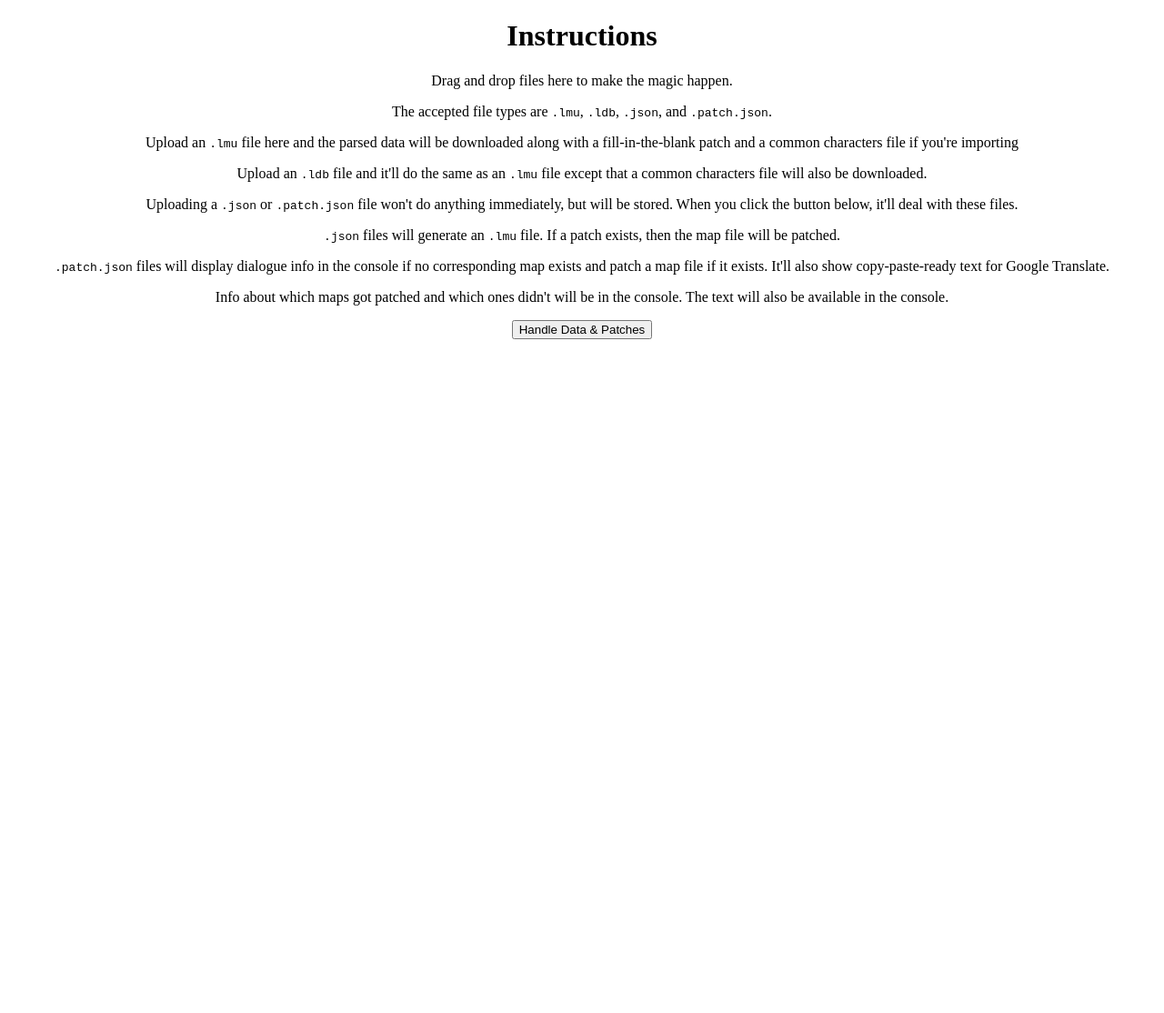
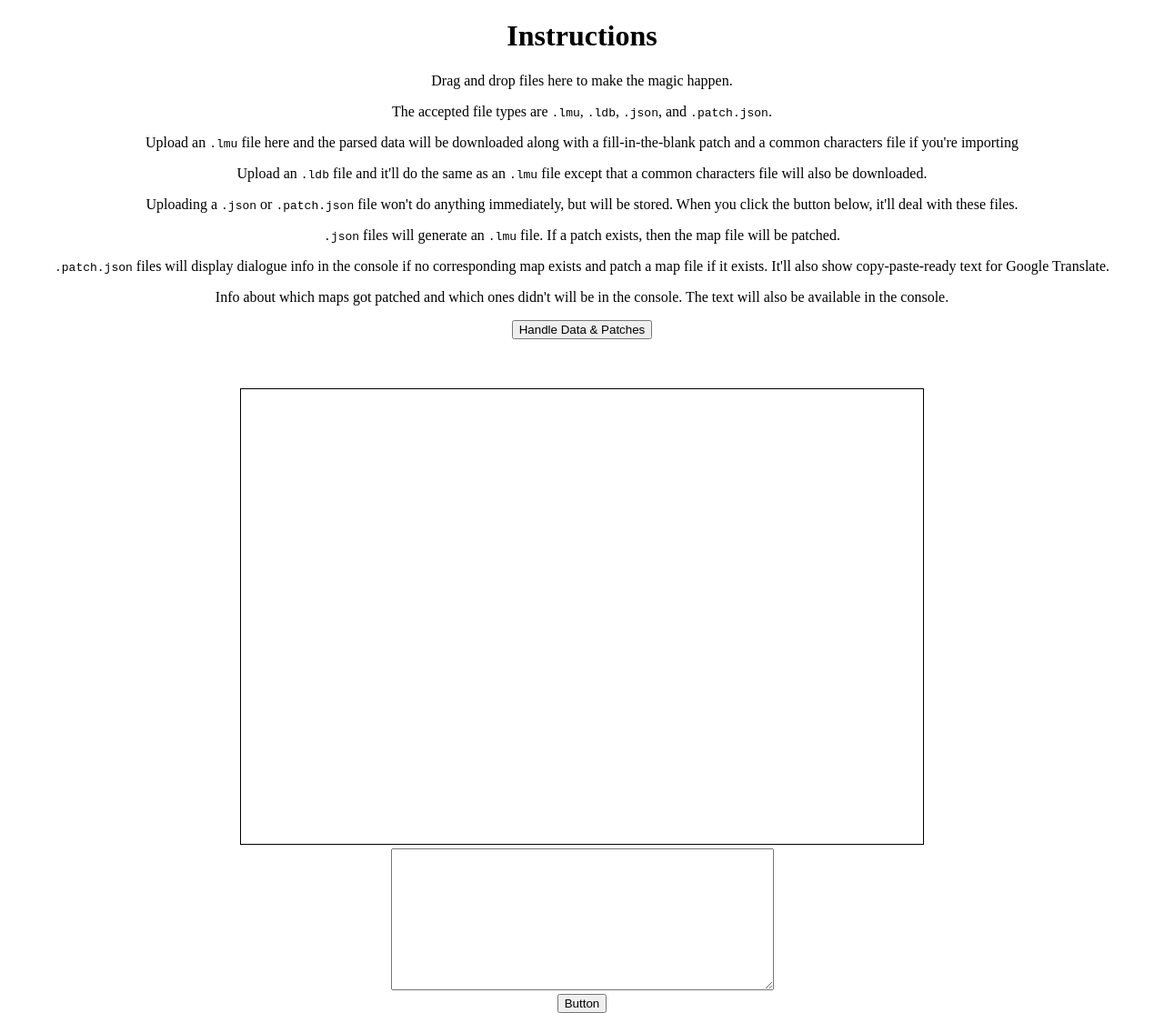
Before and after one commit to WatDuhHekBro/RPGMaker2kPatcher, a plain HTML site: page index.html in a window 1280 px wide. Shown: the whole page at 91% size. Before the commit the page ends 821 px from the top, so only its background shows below. Drawn offline with Linux system fonts and the light colour scheme.

Commit message:
Added the text generator

```diff
--- /dev/null
+++ b/code/canvas.js
@@ -0,0 +1,107 @@
+function generateText()
+{
+	let canvas = document.getElementById('canvas');
+	let context = canvas.getContext('2d');
+	let lines = document.getElementById('text').value.split('\n');
+	let hpos = 0;
+	let vpos = 0;
+	context.clearRect(0, 0, canvas.width, canvas.height);
+
+	for(let line of lines)
+	{
+		for(let c of line)
+		{
+			let info = LETTERS[c];
+			context.drawImage(FONT, info[1], info[0] * 12, info[2], 12, hpos, vpos, info[2], 12);
+			hpos += info[2];
+		}
+
+		hpos = 0;
+		vpos += 12;
+	}
+}
+
+const FONT = new Image();
+FONT.src = 'font.png';
+
+// [row, x-offset, width, height (12)]
+const LETTERS = {
+	' ': [1,194,4]
+};
+
+// For each row, the letter is x width.
+const SPLIT = [
+	{
+		A: 8,
+		B: 8,
+		C: 9,
+		D: 9,
+		E: 7,
+		F: 7,
+		G: 9,
+		H: 8,
+		I: 7,
+		J: 6,
+		K: 8,
+		L: 7,
+		M: 9,
+		N: 8,
+		O: 9,
+		P: 7,
+		Q: 9,
+		R: 8,
+		S: 8,
+		T: 9,
+		U: 7,
+		V: 8,
+		W: 11,
+		X: 8,
+		Y: 9,
+		Z: 8
+	},
+	{
+		a: 7,
+		b: 7,
+		c: 7,
+		d: 7,
+		e: 7,
+		f: 6,
+		g: 7,
+		h: 7,
+		i: 3,
+		j: 5,
+		k: 7,
+		l: 3,
+		m: 11,
+		n: 7,
+		o: 7,
+		p: 7,
+		q: 7,
+		r: 6,
+		s: 6,
+		t: 6,
+		u: 7,
+		v: 7,
+		w: 9,
+		x: 7,
+		y: 7,
+		z: 6,
+		'-': 7,
+		'.': 5,
+		'?': 9
+	}
+];
+
+(() => {
+	for(let row = 0; row < SPLIT.length; row++)
+	{
+		let offset = 0;
+
+		for(let letter in SPLIT[row])
+		{
+			let width = SPLIT[row][letter];
+			LETTERS[letter] = [row, offset, width];
+			offset += width;
+		}
+	}
+})()
--- a/code/general.js
+++ b/code/general.js
@@ -1,13 +1,15 @@
+// Maybe add appending and prepending? Execute those instructions before anything else, then have a common offset in addition.
+// a = events.length
+// per_event_offset + a --- if it's the same event
+// splice(index, a, ...events)
+// Actually, never mind. If I need to add events, I'll manually do it after a patch is applied and before that patched data gets compiled.
+// The event will be noted and it won't need to happen too often anyways...
 let chars;
 let stack = {};
 let disableDownloading = false;
 let text = ''; // copy(text) to copy the text-form dialogue.
 
-// Maybe add appending and prepending? Execute those instructions before anything else, then have a common offset in addition.
-// a = events.length
-// per_event_offset + a --- if it's the same event
-// splice(index, a, ...events)
-// Also add a text generator (canvas). Then you're all set.
+// Common Events Dialogue: path = [event #, page #, pos, length]
 function generatePatchMap(data, hasOther = false)
 {
 	let dialogue = [];
@@ -212,15 +214,9 @@ function applyPatchMap(data, patch)
 		{
 			if(ev !== entry.path[0] || pg !== entry.path[1])
 				offset = 0;
-
 			ev = entry.path[0];
 			pg = entry.path[1];
-			let commands = [];
-
-			for(let i = 0, lines = entry.lines, len = lines.length, ind = entry.indent || [], mainIndent = entry.indent || 0, prm = entry.parameters || []; i < len; i++)
-				commands.push([i === 0 ? 10110 : 20110, ind[i] || mainIndent, lines[i], prm[i] || []]);
-
-			data[81][entry.path[0]][5][entry.path[1]][52].splice(entry.path[2] + offset, entry.path[3], ...commands);
+			data[81][entry.path[0]][5][entry.path[1]][52].splice(entry.path[2] + offset, entry.path[3], ...getPatchedCommands(entry));
 			offset += entry.lines.length - entry.path[3];
 		}
 	}
@@ -243,19 +239,23 @@ function applyPatchDatabase(data, patch)
 		{
 			if(ev !== entry.path[1])
 				offset = 0;
-
 			ev = entry.path[1];
-			let commands = [];
-
-			for(let i = 0, lines = entry.lines, len = lines.length, ind = entry.indent || [], mainIndent = entry.indent || 0, prm = entry.parameters || []; i < len; i++)
-				commands.push([i === 0 ? 10110 : 20110, ind[i] || mainIndent, lines[i], prm[i] || []]);
-
-			data[entry.path[0]][entry.path[1]][22].splice(entry.path[2] + offset, entry.path[3], ...commands);
+			data[entry.path[0]][entry.path[1]][22].splice(entry.path[2] + offset, entry.path[3], ...getPatchedCommands(entry));
 			offset += entry.lines.length - entry.path[3];
 		}
 	}
 
 	return data;
+}
+
+function getPatchedCommands(entry)
+{
+	let commands = [];
+
+	for(let i = 0, lines = entry.lines, len = lines.length, ind = entry.indent || [], mainIndent = entry.indent || 0, prm = entry.parameters || []; i < len; i++)
+		commands.push([i === 0 ? 10110 : 20110, ind[i] || mainIndent, lines[i], prm[i] || []]);
+
+	return commands;
 }
 
 function download(contents, filename = '')
--- a/index.html
+++ b/index.html
@@ -7,6 +7,7 @@
 		<script src="code/general.js" defer></script>
 		<script src="code/reader.js" defer></script>
 		<script src="code/writer.js" defer></script>
+		<script src="code/canvas.js" defer></script>
 		<style type="text/css">
 		html, body
 		{
@@ -26,6 +27,10 @@
 		<p><code>.json</code> files will generate an <code>.lmu</code> file. If a patch exists, then the map file will be patched.</p>
 		<p><code>.patch.json</code> files will display dialogue info in the console if no corresponding map exists and patch a map file if it exists. It'll also show copy-paste-ready text for Google Translate.</p>
 		<p>Info about which maps got patched and which ones didn't will be in the console. The text will also be available in the console.</p>
-		<button onclick="handleData()">Handle Data &amp; Patches</button>
+		<div><button onclick="handleData()">Handle Data &amp; Patches</button></div>
+		<br><br><br>
+		<div><canvas id="canvas" width="750" height="500" style="border: black 1px solid"></canvas></div>
+		<div><textarea id="text" rows="10" cols="50"></textarea></div>
+		<div><button onclick="generateText()">Button</button></div>
 	</body>
 </html>
```
Also changed, not shown: font.png (added).
